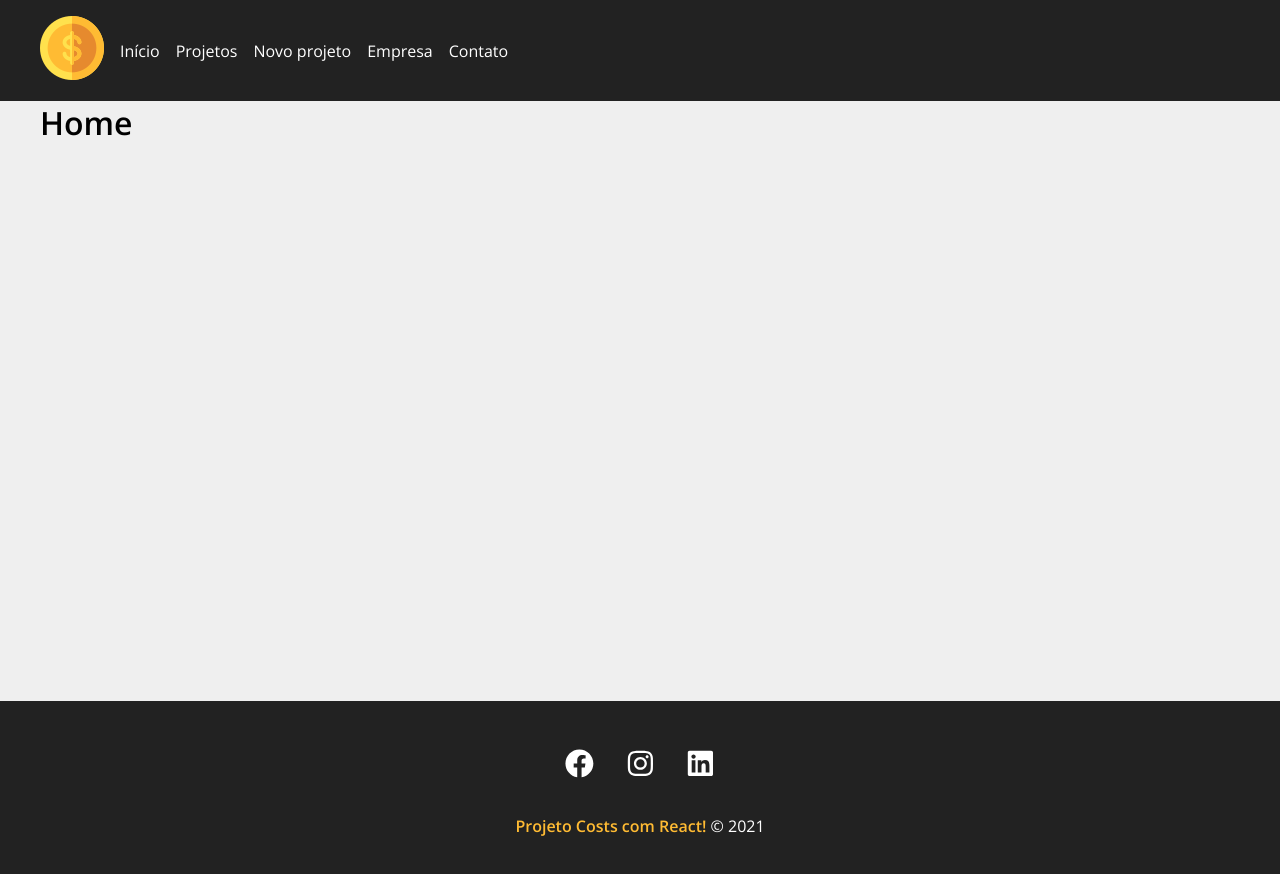
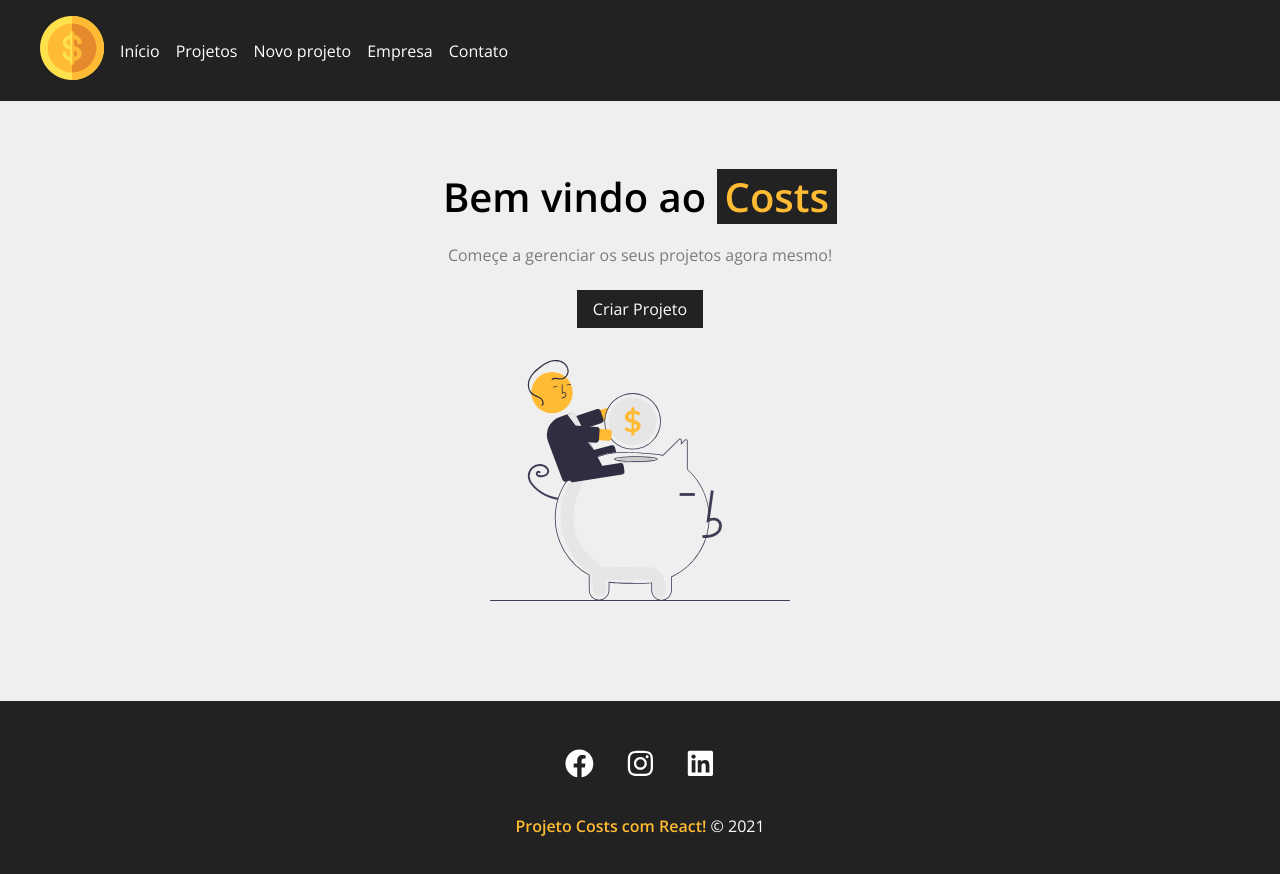
Before and after one commit to NatalieScrobot/projetoCosts_React, a JavaScript app: page / in a window 1280 px wide. Shown: the top 874 px of the page. Built offline with nearby package versions, Linux system fonts and the light colour scheme; the HTML template or start-up script is replaced by a standard one.

Commit message:
add página inicial

```diff
--- /dev/null
+++ b/src/components/layout/LinkButton.js
@@ -0,0 +1,11 @@
+import styles from './LinkButton.module.css'
+import { Link } from 'react-router-dom'
+
+function LinkButton({to, text}) {
+    return(
+        <Link className={styles.btn} to={to}>
+            {text}
+        </Link>
+    )
+}
+export default LinkButton
--- /dev/null
+++ b/src/components/layout/LinkButton.module.css
@@ -0,0 +1,11 @@
+.btn {
+    background-color: #222;
+    color: #fff;
+    padding: 0.5em 1em;
+    text-decoration: none;
+    transition: 0.5s;
+}
+
+.btn:hover {
+    color:#FFBB33
+}
--- a/src/components/pages/Home.js
+++ b/src/components/pages/Home.js
@@ -1,4 +1,17 @@
+import styles from './Home.module.css'
+import savings from '../img/savings.svg'
+import LinkButton from '../layout/LinkButton'
+
 function Home() {
-    return <h1>Home</h1>
+    return (
+        <section className={styles.home_container}>
+            <h1>
+                Bem vindo ao <span>Costs</span>
+            </h1>
+            <p>Começe a gerenciar os seus projetos agora mesmo!</p>
+            <LinkButton to="/newproject" text="Criar Projeto"/>
+            <img src={savings} alt="Costs"/>
+        </section>
+    )
 }
 export default Home
--- /dev/null
+++ b/src/components/pages/Home.module.css
@@ -0,0 +1,29 @@
+.home_container {
+    width: 100%;
+    display: flex;
+    flex-direction: column;
+    align-items: center;
+    justify-content: center;
+    padding: 4em;
+}
+
+.home_container h1 {
+    font-size: 2.5em;
+    margin-bottom: 0.5em;
+}
+
+.home_container h1 span {
+    color:#FFBB33;
+    padding: 0 .2em;
+    background-color: #222;
+}
+
+.home_container p{
+    margin-bottom: 1.5em;
+    color: #7b7b7b;
+}
+
+.home_container img {
+    width: 300px;
+    margin: 2em 0;
+}
```
